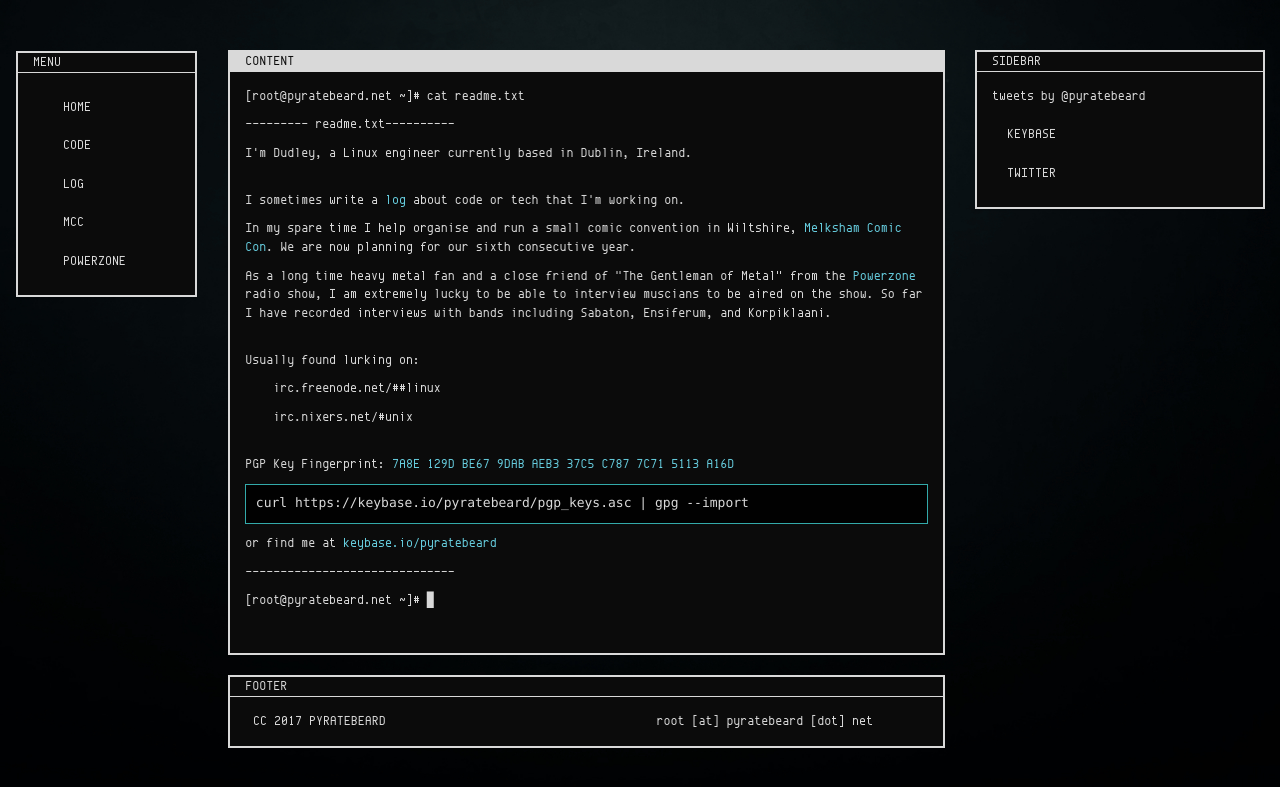
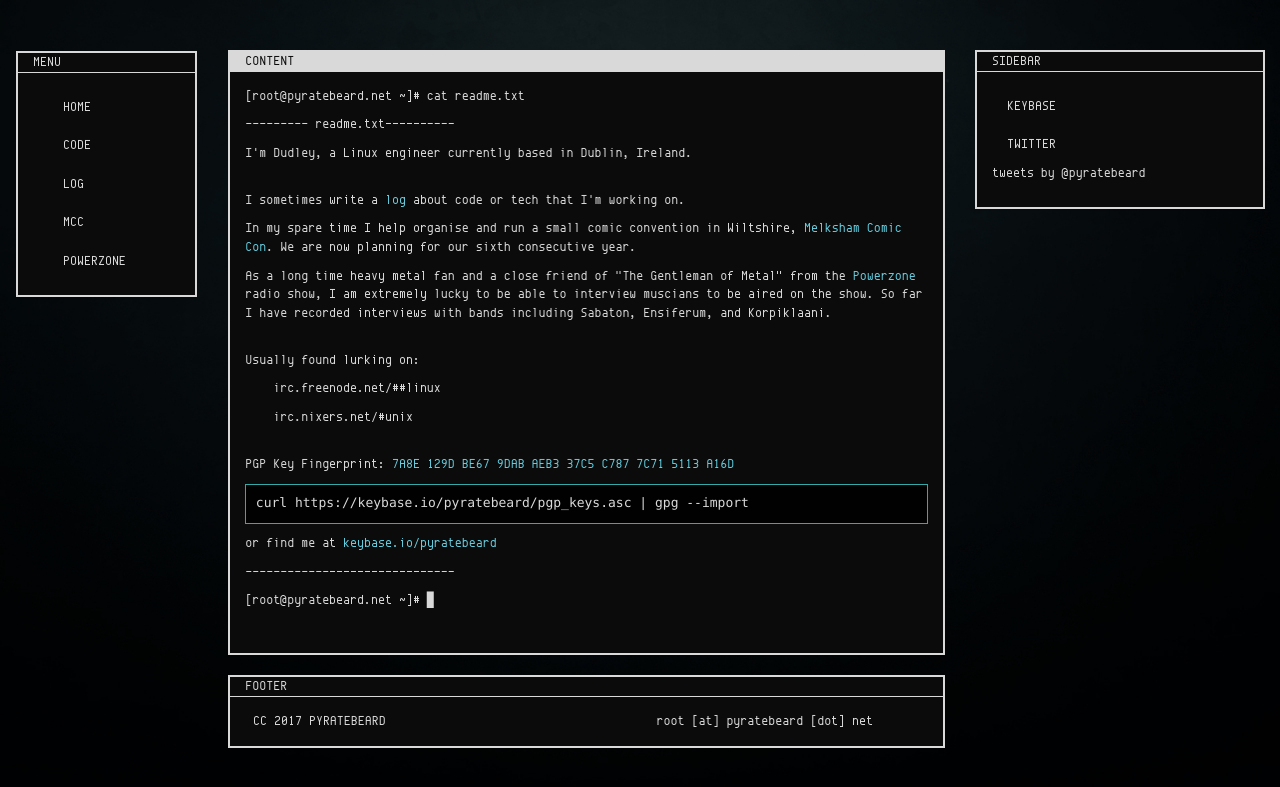
Before and after one commit to pyratebeard/pyratebeard.github.io, a Jekyll site: the page built from index.html, in a window 1280 px wide. Shown: the top 787 px of the page. Built offline with Jekyll 4.4.1, drawn with Linux system fonts in a browser that asks for light colours; some of the changed lines change nothing that is shown.

Commit message:
changed order of sidebar links. (future) twitter feed underneath links

```diff
--- a/index.html
+++ b/index.html
@@ -3,11 +3,11 @@ title: index
 layout: default
 sections:
     sidebar: |
-        <p>tweets by @pyratebeard</p>
         <ul class="nav">
           <li><a href="https://keybase.io/pyratebeard" target="_blank" rel="noopener noreferrer">KEYBASE</a></li>
           <li><a href="https://twitter.com/pyratebeard" target="_blank" rel="noopener noreferrer">TWITTER</a></li>
         </ul>
+        <p>tweets by @pyratebeard</p>
 ---
 
 <p>[root@pyratebeard.net ~]# cat readme.txt</p>
```
